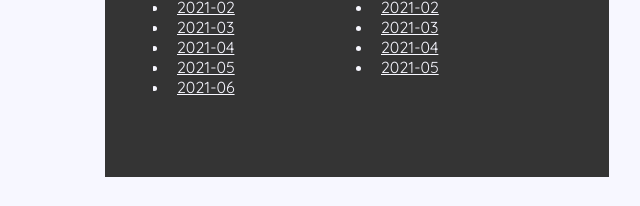
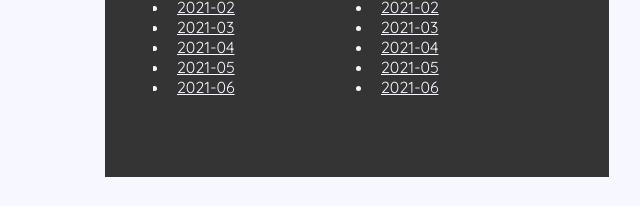
Before and after one commit to ES1BBQ/website-logs, a plain HTML site: page public/index.html in a window 1280 px wide. Shown: the part 449-655 px from the top of the page, 535-1175 px from the left. Drawn offline with Linux system fonts and the light colour scheme.

Commit message:
Add 70cm 2021-06 log

```diff
--- a/public/index.html
+++ b/public/index.html
@@ -46,6 +46,7 @@
                       <li><a href="/logs/es-vushf/2021/es1bbq_20210309.edi">2021-03</a></li>
                       <li><a href="/logs/es-vushf/2021/es1bbq_20210413.edi">2021-04</a></li>
                       <li><a href="/logs/es-vushf/2021/es1bbq_20210511.edi">2021-05</a></li>
+                      <li><a href="/logs/es-vushf/2021/es1bbq_20210608.edi">2021-06</a></li>
                     </ul>
                   </div>
                 </section>
```
Also changed, not shown: 1 other file.
